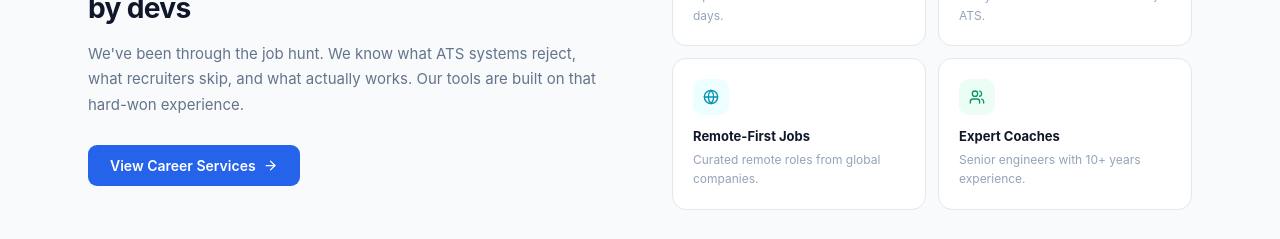
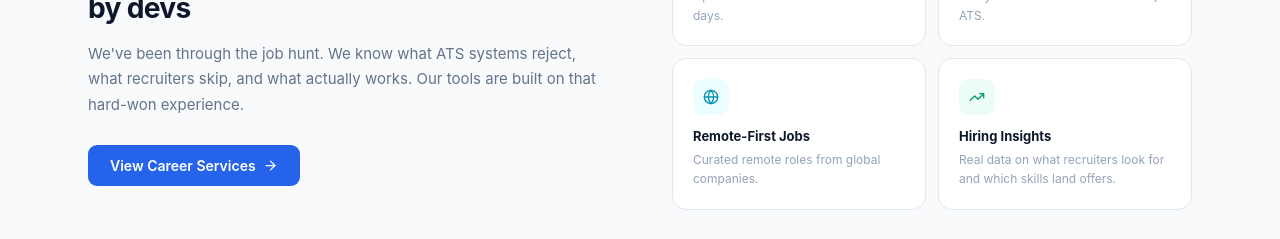
Before and after one commit to Revs123456/website, a Next.js app in the folder frontend/: page / in a window 1280 px wide. Shown: the part 1720-1959 px from the top of the page. Built offline with nearby package versions, Linux system fonts and the light colour scheme; no server answers.

Commit message:
feat: replace Expert Coaches with Hiring Insights in Why Us section
Co-Authored-By: Claude Sonnet 4.6 <noreply@anthropic.com>

```diff
--- a/frontend/src/app/(public)/page.tsx
+++ b/frontend/src/app/(public)/page.tsx
@@ -145,7 +145,7 @@ export default async function Home() {
                 { icon: Zap,    c: '#2563eb', bg: '#eff6ff', t: '48hr Delivery',     d: 'Optimised resume within 2 business days.' },
                 { icon: Shield, c: '#7c3aed', bg: '#f5f3ff', t: 'ATS Guaranteed',    d: 'Every resume scores 90%+ on major ATS.' },
                 { icon: Globe,  c: '#0891b2', bg: '#ecfeff', t: 'Remote-First Jobs', d: 'Curated remote roles from global companies.' },
-                { icon: Users,  c: '#059669', bg: '#ecfdf5', t: 'Expert Coaches',    d: 'Senior engineers with 10+ years experience.' },
+                { icon: TrendingUp, c: '#059669', bg: '#ecfdf5', t: 'Hiring Insights', d: 'Real data on what recruiters look for and which skills land offers.' },
               ].map(({ icon: Icon, c, bg, t, d }) => (
                 <div key={t} className="card" style={{ padding: 20 }}>
                   <div style={{ width: 36, height: 36, borderRadius: 10, background: bg, display: 'flex', alignItems: 'center', justifyContent: 'center', marginBottom: 12 }}>
```
